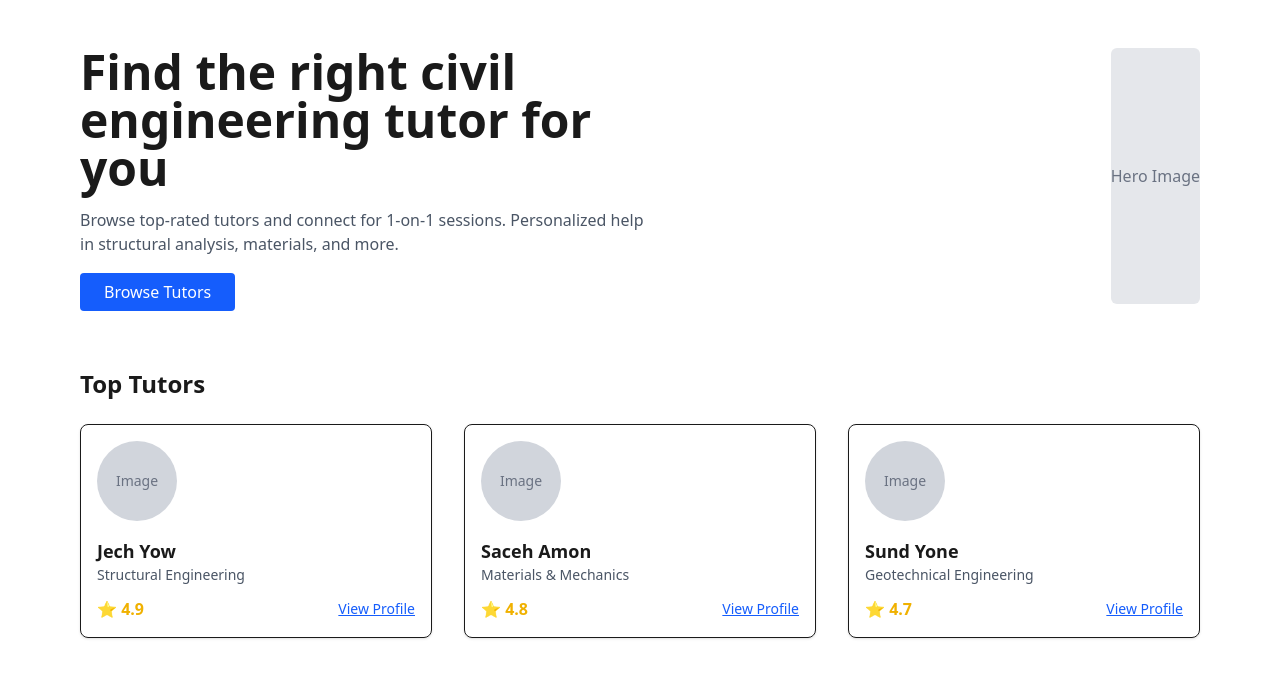
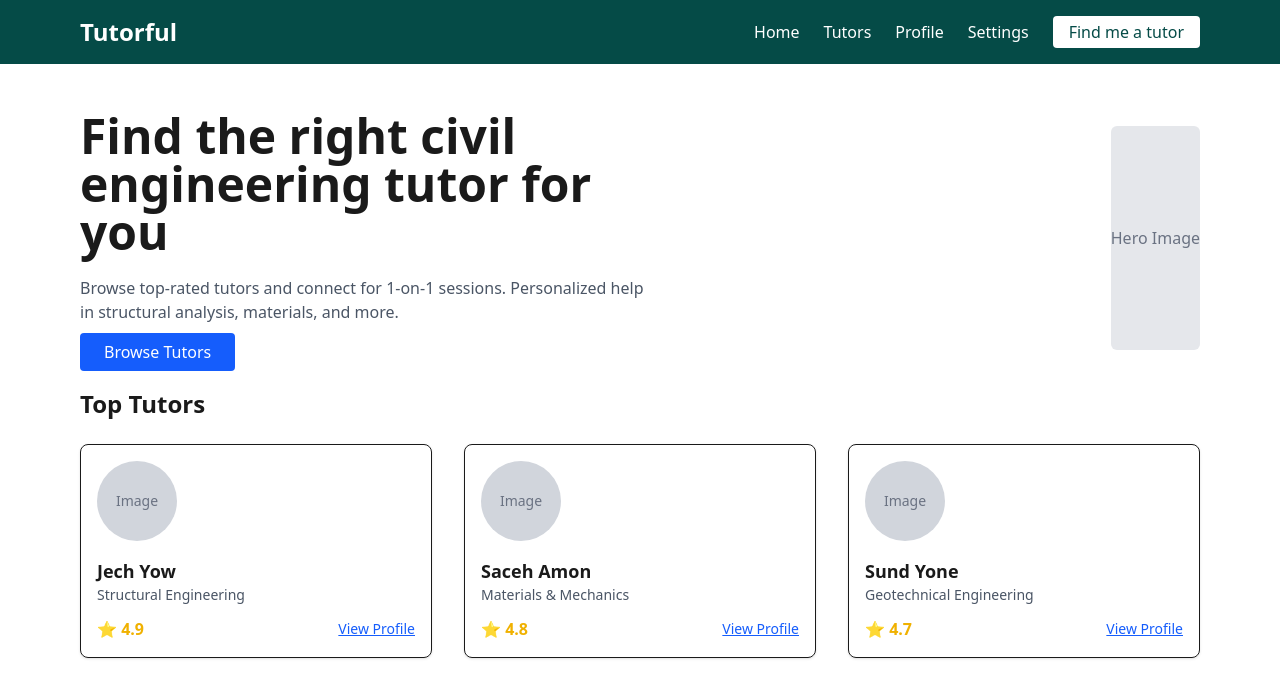
Before and after one commit to ebrahimnigus/Online-Tutor, a React (Vite) app: page /home in a window 1280 px wide. Shown: the top 698 px of the page. Built offline with nearby package versions, Linux system fonts and the light colour scheme.

Commit message:
ordered home

```diff
--- a/src/components/Home.jsx
+++ b/src/components/Home.jsx
@@ -3,34 +3,50 @@ import { Link } from 'react-router-dom';
 
 const Home = () => {
   return (
-    <div className="bg-white text-[#1a1a1a] min-h-screen px-6 md:px-20 py-12">
+    <div className="bg-white text-[#1a1a1a] min-h-screen">
 
+      {/* ✅ Navigation Bar (Inline in Home) */}
+      <header className="flex justify-between items-center py-4 px-6 md:px-20 bg-[#054b47] text-white">
+        <h1 className="text-2xl font-bold">Tutorful</h1>
+        <nav className="flex items-center gap-6">
+          <Link to="/home" className="hover:underline">Home</Link>
+          <Link to="/tutors" className="hover:underline">Tutors</Link>
+          <Link to="/profile" className="hover:underline">Profile</Link>
+          <Link to="/settings" className="hover:underline">Settings</Link>
+          <button className="bg-white text-[#054b47] px-4 py-1 rounded hover:bg-gray-200">
+            Find me a tutor
+          </button>
+        </nav>
+      </header>
+
+      {/* Page Content */}
+      <div className="px-6 md:px-20 py-12">
         {/* Hero Section */}
         <section className="flex flex-col md:flex-row items-center justify-between gap-10">
           <div className="max-w-xl">
-          <h1 className="text-4xl md:text-5xl font-bold mb-4">
+            <h1 className="text-4xl md:text-5xl font-bold mb-5">
               Find the right civil engineering tutor for you
             </h1>
-          <p className="text-gray-600 mb-6">
+            <p className="text-gray-600 mb-4">
               Browse top-rated tutors and connect for 1-on-1 sessions. Personalized help in structural analysis, materials, and more.
             </p>
             <Link
               to="/tutors"
-            className="bg-blue-600 text-white px-6 py-2 rounded hover:bg-blue-700 transition"
+              className="bg-blue-600 text-white px-6 py-2 rounded hover:bg-blue-700 transition mb-2"
             >
               Browse Tutors
             </Link>
           </div>
           <div>
             {/* Placeholder for hero image */}
-          <div className="w-full max-w-md h-64 bg-gray-200 rounded-md flex items-center justify-center">
+            <div className="w-full max-w-md h-56 bg-gray-200 rounded-md flex items-center justify-center">
               <span className="text-gray-500">Hero Image</span>
             </div>
           </div>
         </section>
 
         {/* Tutors Section */}
-      <section className="mt-16">
+        <section className="mt-6">
           <h2 className="text-2xl font-semibold mb-6">Top Tutors</h2>
           <div className="grid md:grid-cols-3 gap-8">
             {/* Tutor Card 1 */}
@@ -74,6 +90,7 @@ const Home = () => {
           </div>
         </section>
       </div>
+    </div>
   );
 };
 
--- a/src/components/Login/Login.jsx
+++ b/src/components/Login/Login.jsx
@@ -11,7 +11,7 @@ const Login = () => {
     <div className="min-h-screen bg-[#054b47] text-white flex flex-col">
 
       {/* Header */}
-      <header className="flex justify-between items-center py-4 px-10">
+      <header className="flex justify-between items-center py-4 px-10 ">
         <h1 className="text-white text-2xl font-bold">Tutorful</h1>
         <nav className="flex items-center space-x-6">
           <a href="#" className="hover:underline">One-to-one tuition</a>
```
Lines whose indentation alone changed are shown as unchanged.
